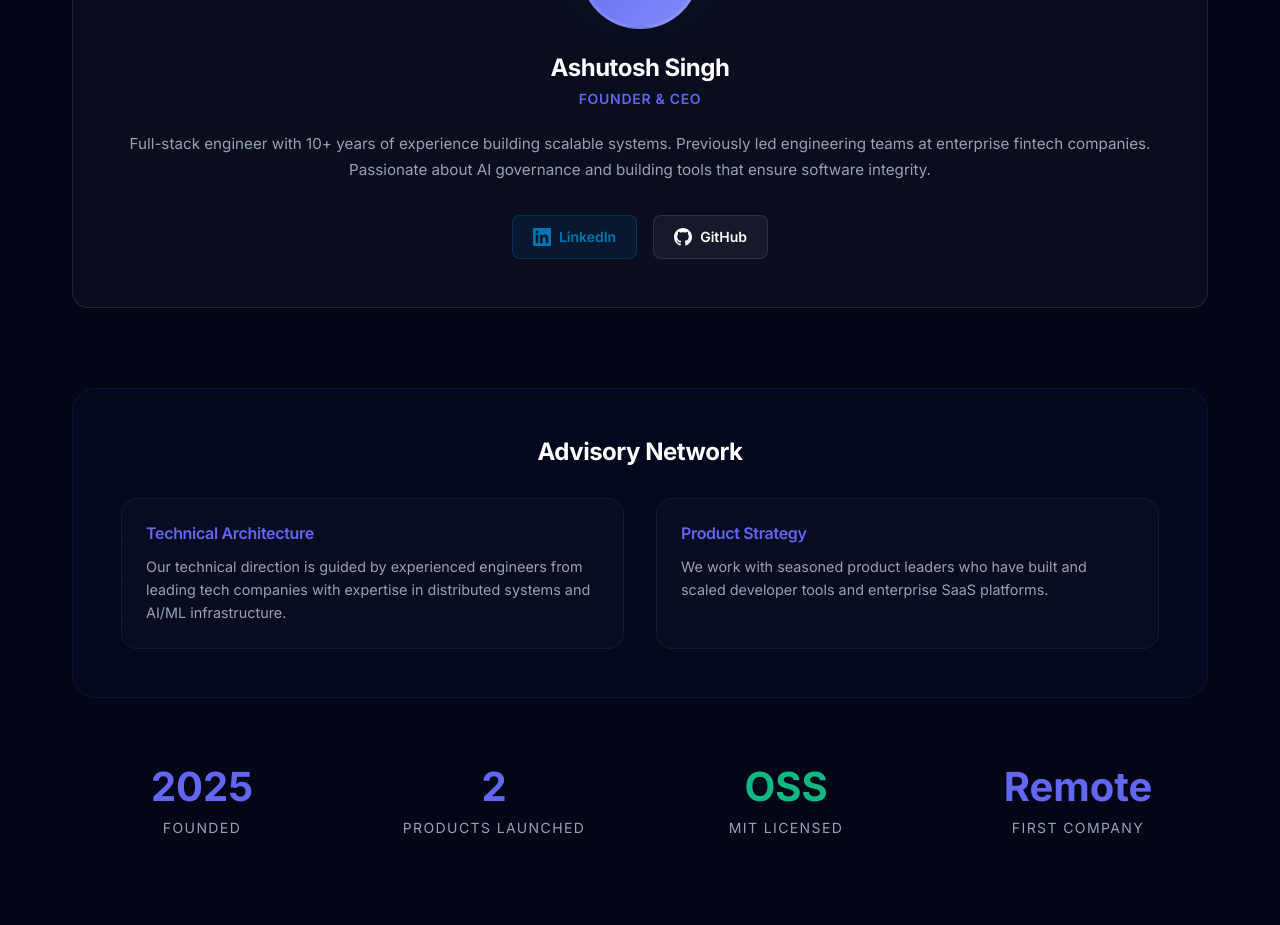
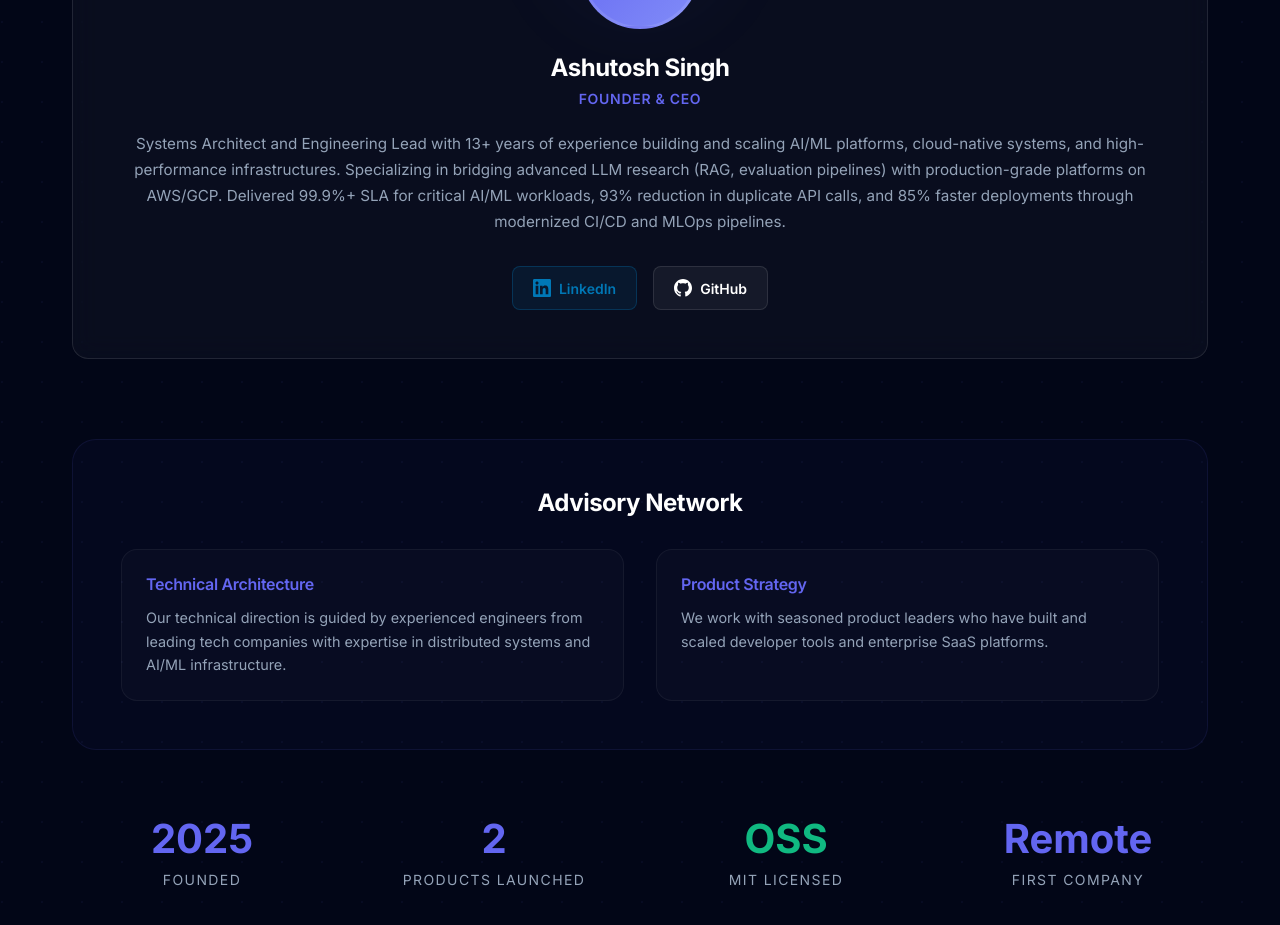
Before and after one commit to rigour-labs/landing, a Next.js app: page / in a window 1280 px wide. Shown: the part 2820-3745 px from the top of the page. Built offline with nearby package versions, Linux system fonts and the light colour scheme.

Commit message:
fix: update founder bio with accurate experience details

```diff
--- a/src/components/sections/Team.tsx
+++ b/src/components/sections/Team.tsx
@@ -3,7 +3,7 @@ export default function Team() {
         {
             name: "Ashutosh Singh",
             role: "Founder & CEO",
-            bio: "Full-stack engineer with 10+ years of experience building scalable systems. Previously led engineering teams at enterprise fintech companies. Passionate about AI governance and building tools that ensure software integrity.",
+            bio: "Systems Architect and Engineering Lead with 13+ years of experience building and scaling AI/ML platforms, cloud-native systems, and high-performance infrastructures. Specializing in bridging advanced LLM research (RAG, evaluation pipelines) with production-grade platforms on AWS/GCP. Delivered 99.9%+ SLA for critical AI/ML workloads, 93% reduction in duplicate API calls, and 85% faster deployments through modernized CI/CD and MLOps pipelines.",
             linkedin: "https://www.linkedin.com/in/erashu212/",
             github: "https://github.com/erashu212",
             image: "/team/ashutosh.jpg"
```
